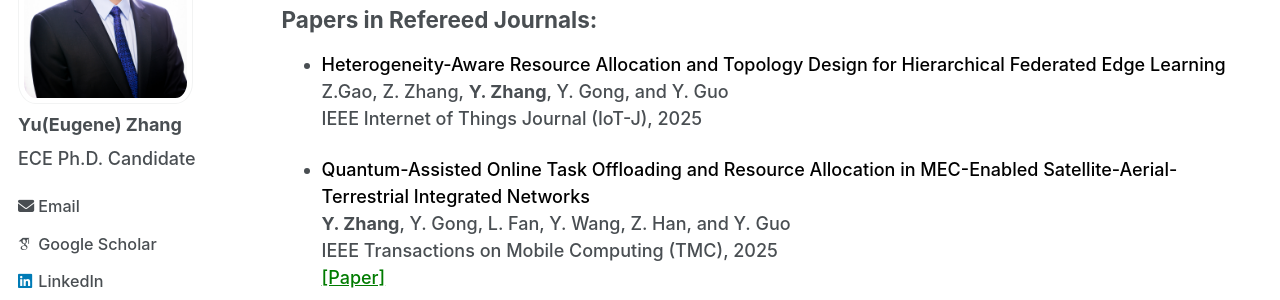
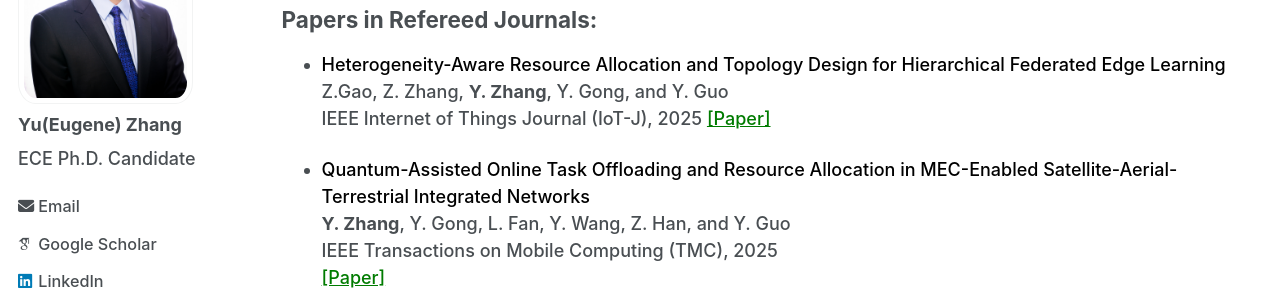
Before and after one commit to Yu-Zhang-Eugene/yu-zhang-eugene.github.io, a Jekyll site: the page built from _pages/publications.md, in a window 1280 px wide and 900 px high. Shown: the part 218-518 px from the top of the window. Built offline with Jekyll 4.4.1, drawn with Linux system fonts in a browser that asks for light colours; some web fonts are replaced; a script that is not in the unit is left out.

Commit message:
Update publications.md

```diff
--- a/_pages/publications.md
+++ b/_pages/publications.md
@@ -12,6 +12,7 @@ Papers in Refereed Journals:
 - <span style="color: black;"> Heterogeneity-Aware Resource Allocation and Topology Design for Hierarchical Federated Edge Learning </span>
   Z.Gao, Z. Zhang, __Y. Zhang__, Y. Gong, and Y. Guo
   IEEE Internet of Things Journal (IoT-J), 2025
+  <a href="https://ieeexplore.ieee.org/abstract/document/11083647" class="custom-link" target="_blank">[Paper]</a>
 
 - <span style="color: black;"> Quantum-Assisted Online Task Offloading and Resource Allocation in MEC-Enabled Satellite-Aerial-Terrestrial Integrated Networks </span>
   __Y. Zhang__, Y. Gong, L. Fan, Y. Wang, Z. Han, and Y. Guo
```
